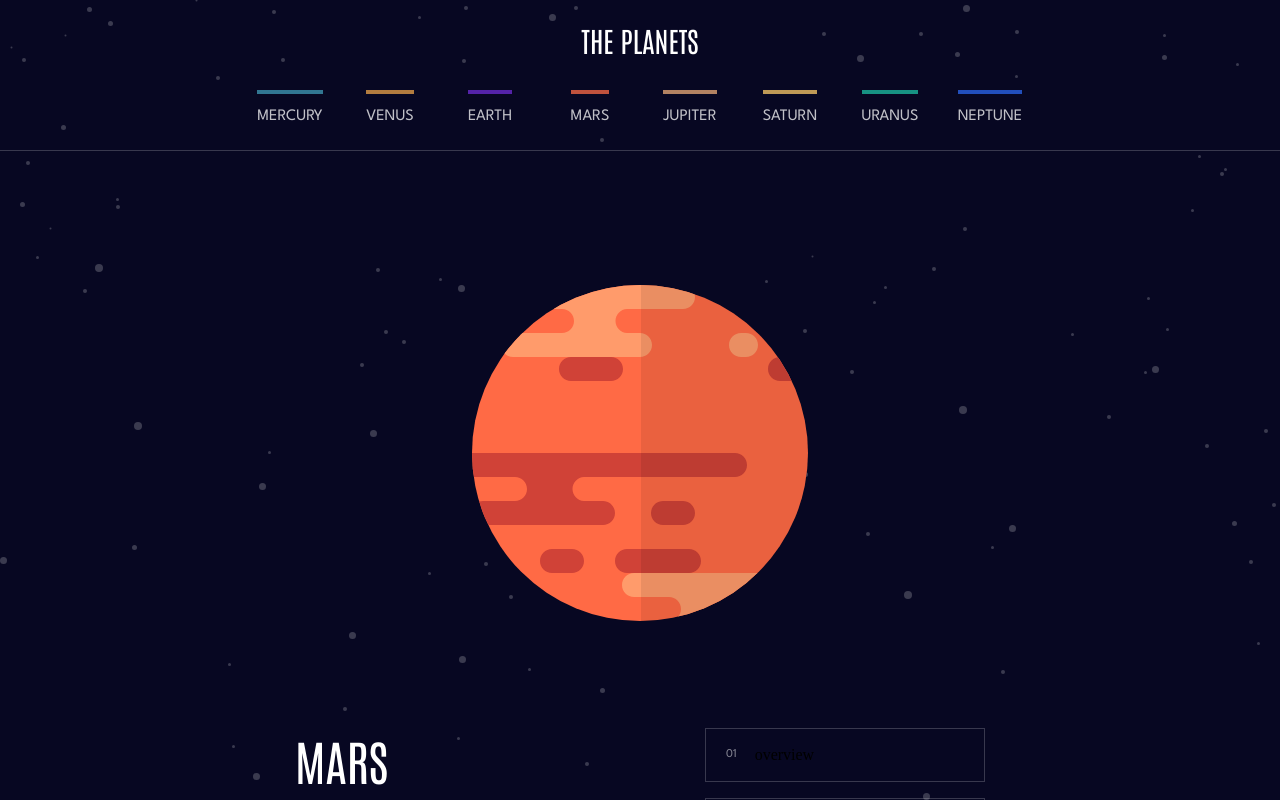
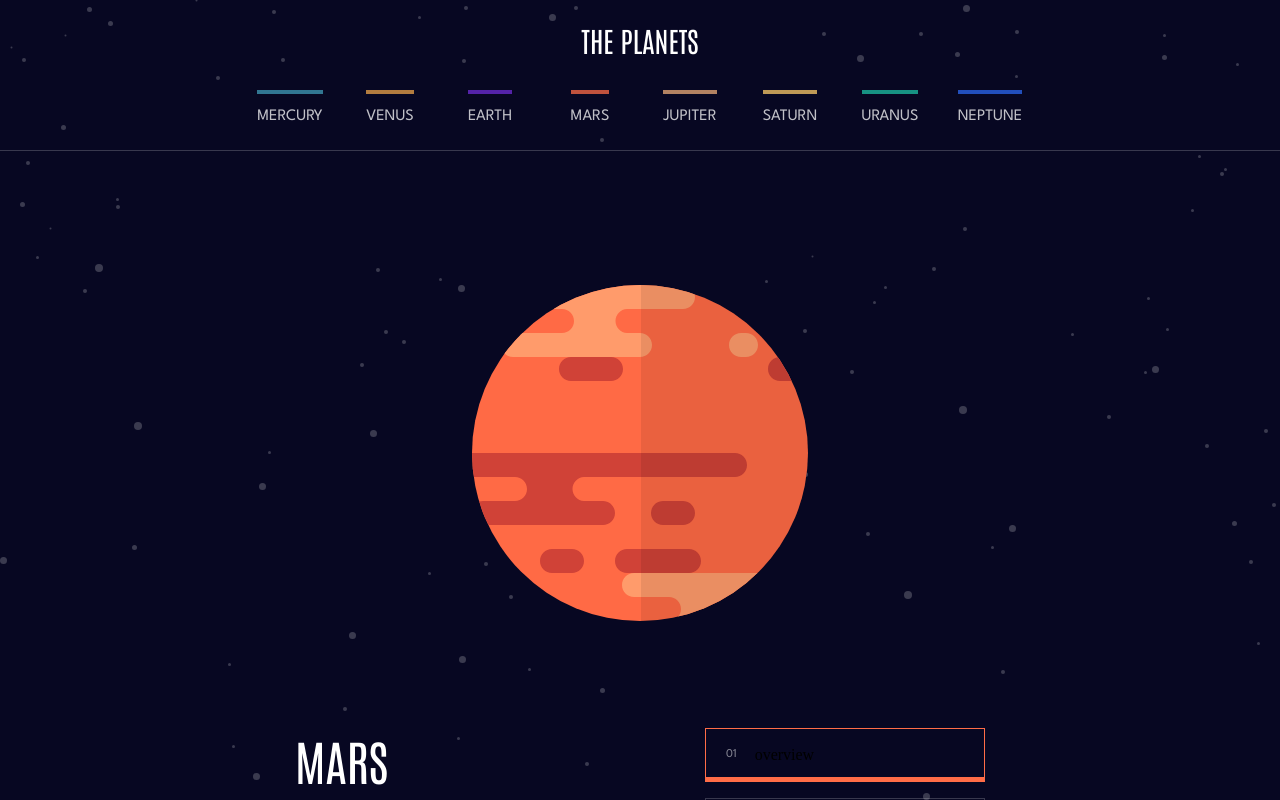
Before and after one commit to satrop/Planets_Fact_Site, a React (Vite) app: page /Planets_Fact_Site/Mars in a window 1280 px wide. Built offline with nearby package versions, Linux system fonts and the light colour scheme.

Commit message:
All updates are in to get thisworking

```diff
--- a/src/Components/Content/Content.jsx
+++ b/src/Components/Content/Content.jsx
@@ -14,11 +14,11 @@ const Content = (props) => {
 		setIsActive(false);
 	};
 
-	const buttonData = [
+	const [buttonData, setButtonData] = useState([
 		{
 			number: '01',
 			text: 'overview',
-			isHeld: false,
+			isHeld: true,
 			id: 1,
 		},
 		{
@@ -33,16 +33,21 @@ const Content = (props) => {
 			isHeld: false,
 			id: 3,
 		},
-	];
+	]);
 
 	const buttonClick = (event) => {
-		console.log(event.target.id);
+		setButtonData((prevButtons) => {
+			return prevButtons.map((button) => {
+				if (button.id == event.target.id) {
+					return { ...button, isHeld: true };
+				} else return { ...button, isHeld: false };
+			});
+		});
+
 		if (event.target.id == 1) {
 			setDisplayText(props.overview.content);
 			setDisplayImage(props.images.planet);
 			removeClassActive();
-			// setIsActive((isActive) => (isActive === event ? 'active' : ''));
-			// setIsActive(${isActive ? 'active' : ''})
 		} else if (event.target.id == 2) {
 			setDisplayText(props.structure.content);
 			setDisplayImage(props.images.internal);
@@ -59,7 +64,7 @@ const Content = (props) => {
 			<button
 				id={button.id}
 				key={button.id}
-				// className={setIsActive}
+				className={button.isHeld ? 'active' : ' '}
 				onClick={buttonClick}>
 				<span className="num">{button.number}</span>
 				{button.text}
```
Also changed, not shown: 3 other files (tests, documents, lock files or other folders).
